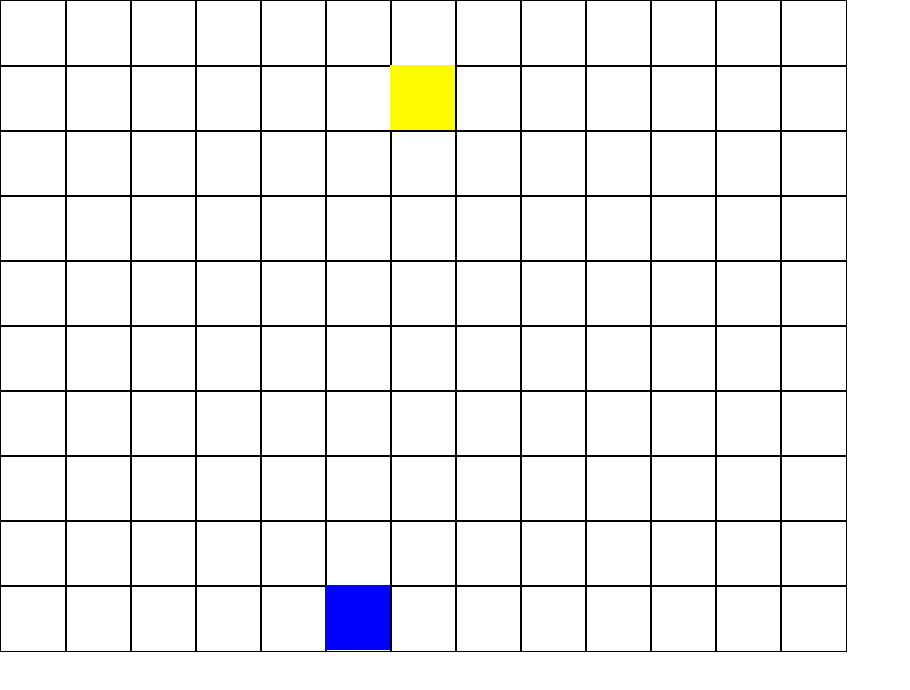
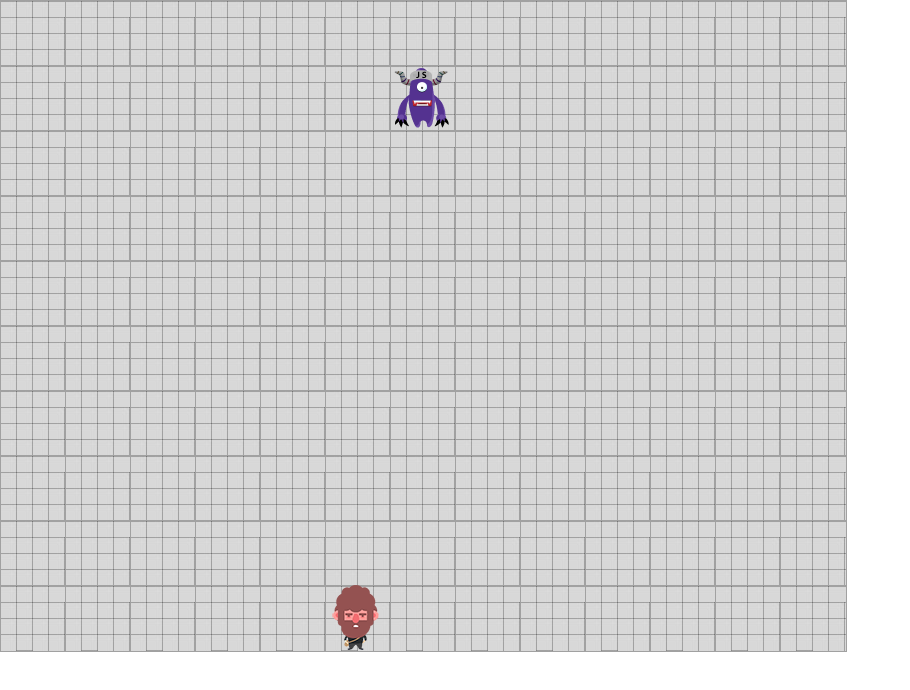
Before and after one commit to Kateya/bombers, a plain HTML site: page index.html in a window 1280 px wide. Shown: the whole page, without its empty margins (0-910 px from the left). Drawn offline with Linux system fonts and the light colour scheme.

Commit message:
ajout css

```diff
--- a/style.css
+++ b/style.css
@@ -1,7 +1,8 @@
 .carre{
     height: 65px;
     width: 65px;
-    border: 1px solid black;
+    border: 1px solid #A1A1A1;
+    background-image:url("images/tile.jpg");
     bottom: 0px;
     left :0px;
     position:absolute;
@@ -10,7 +11,7 @@
 #perso{
     height: 65px;
     width: 65px;
-    background-color: blue;
+    background-image:url("images/perso.png");
     position: absolute;
     /*positionne le joueur au dessus des bombes*/
     z-index: 1000;
@@ -19,14 +20,14 @@
  .bomb {
      height: 65px;
      width: 65px;
-     background-color: red;
+     background-image: url("images/bombotasse.png");
      position: absolute;
  }
 
  .mob {
     height: 65px;
     width: 65px;
-    background-color: rgb(255, 251, 0);
+    background-image: url("images/monster.png");
     position: absolute;
     /*positionne le mob au dessus des bombes*/
     z-index: 1000;
```
